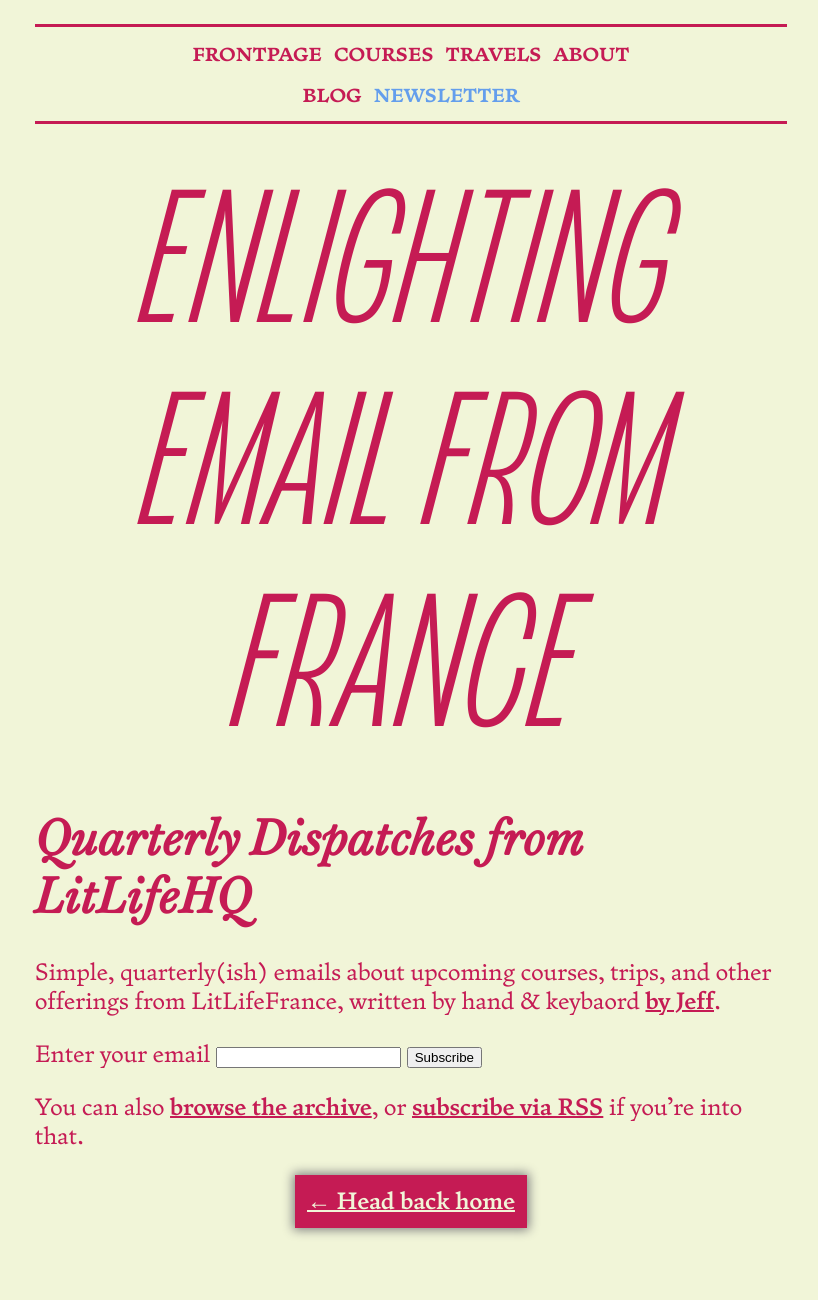
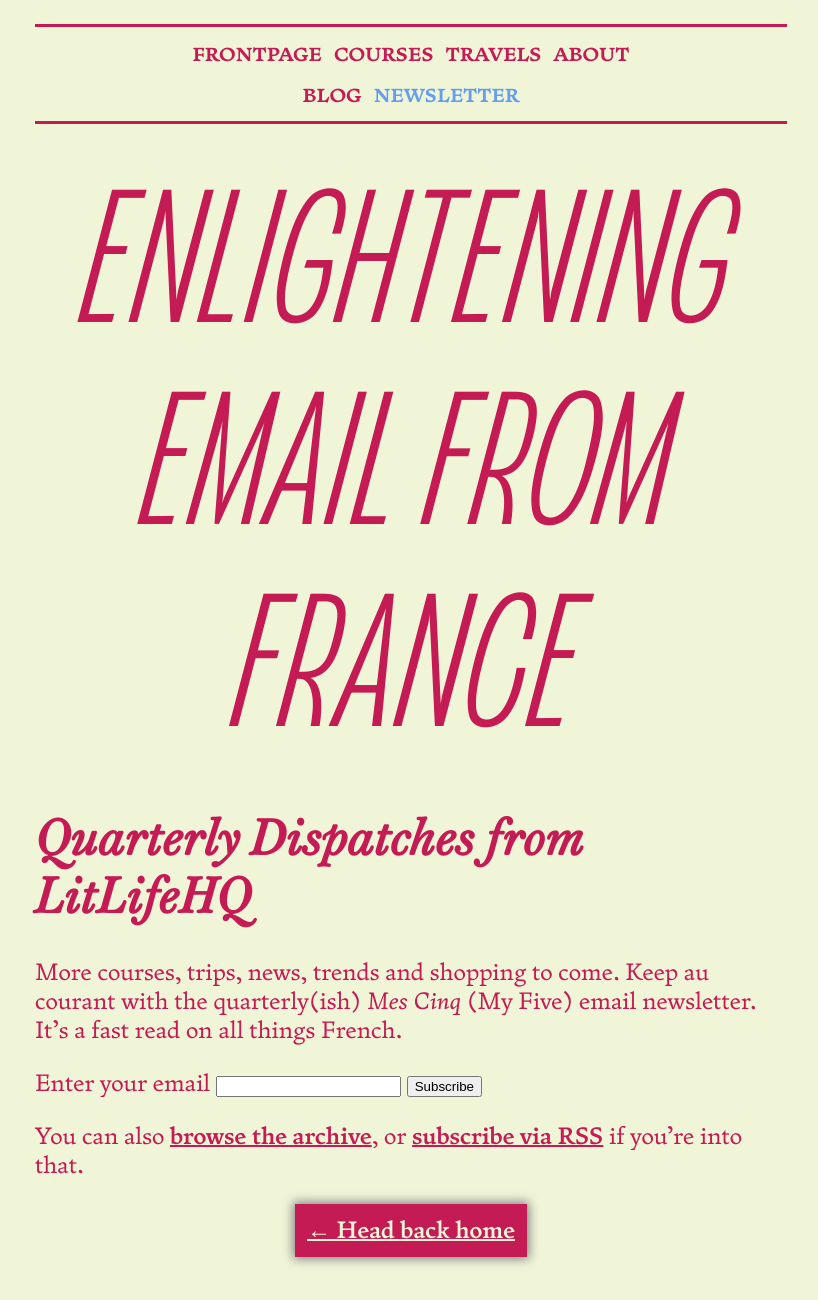
Before and after one commit to yescomment/jk-litlife, an Astro site: page /newsletter in a window 1280 px wide. Shown: the whole page, without its empty margins (229-1047 px from the left). Before the commit the page ends 1276 px from the top, so only its background shows below. Built offline with nearby package versions, Linux system fonts and the light colour scheme; Astro itself is replaced by a stand-in of ours.

Commit message:
Newsletter edits

```diff
--- a/src/pages/newsletter.astro
+++ b/src/pages/newsletter.astro
@@ -2,12 +2,12 @@
 import Page from '@layouts/Page.astro'
 ---
 <Page
-  title = 'Enlighting Email from France'
+  title = 'Enlightening Email from France'
   browserTitle = 'Quarterly Newsletter'
 />
   <section>
     <h2>Quarterly Dispatches from LitLifeHQ</h2>
-    <p>Simple, quarterly(ish) emails about upcoming courses, trips, and other offerings from LitLifeFrance, written by hand & keybaord <a href="/biography">by Jeff</a>.
+    <p>More courses, trips, news, trends and shopping to come. Keep au courant with the quarterly(ish) <em>Mes Cinq</em> (My Five) email newsletter. It’s a fast read on all things French.
     <form
       action="https://buttondown.email/api/emails/embed-subscribe/litlife"
       method="post"
```
